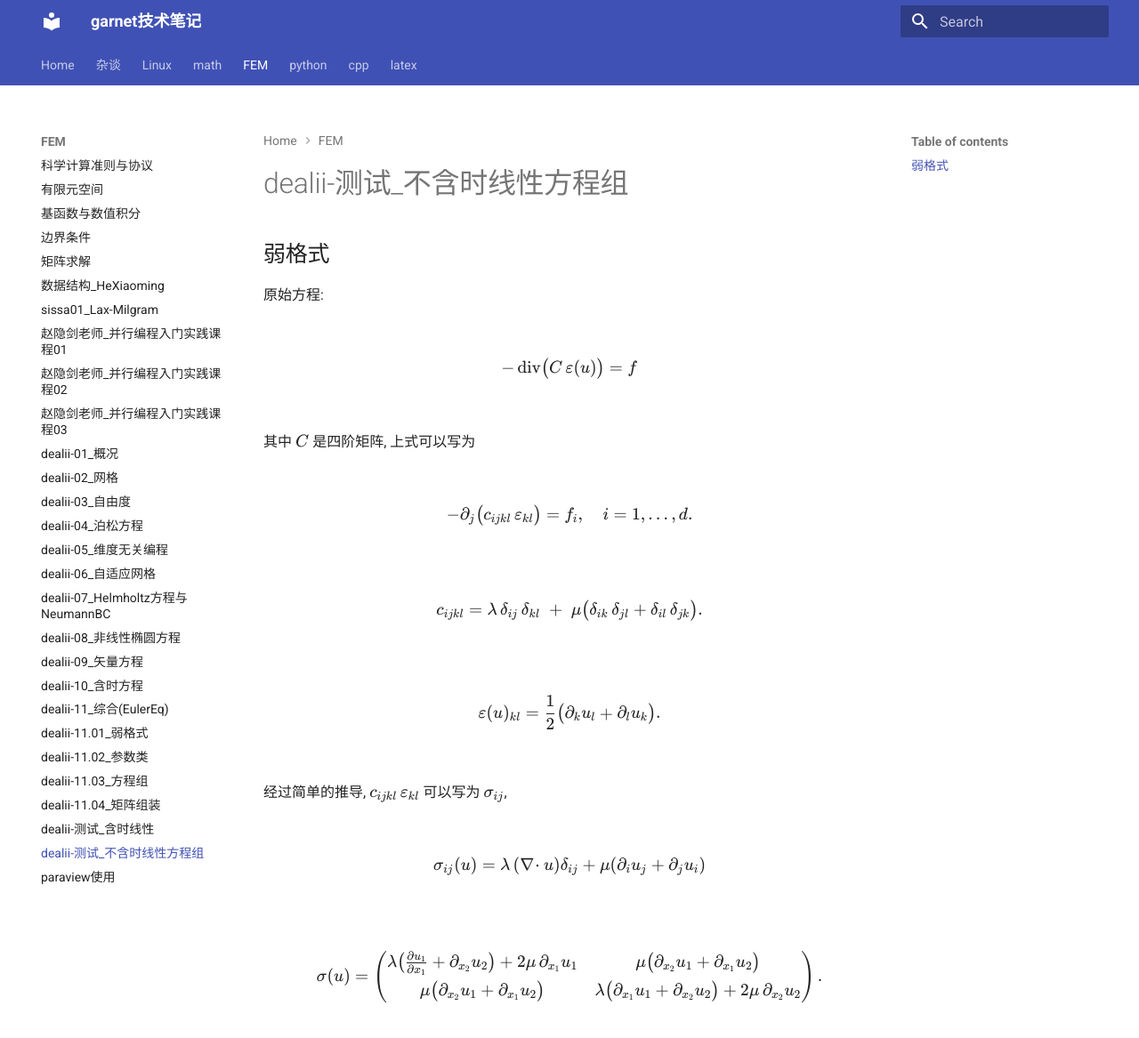
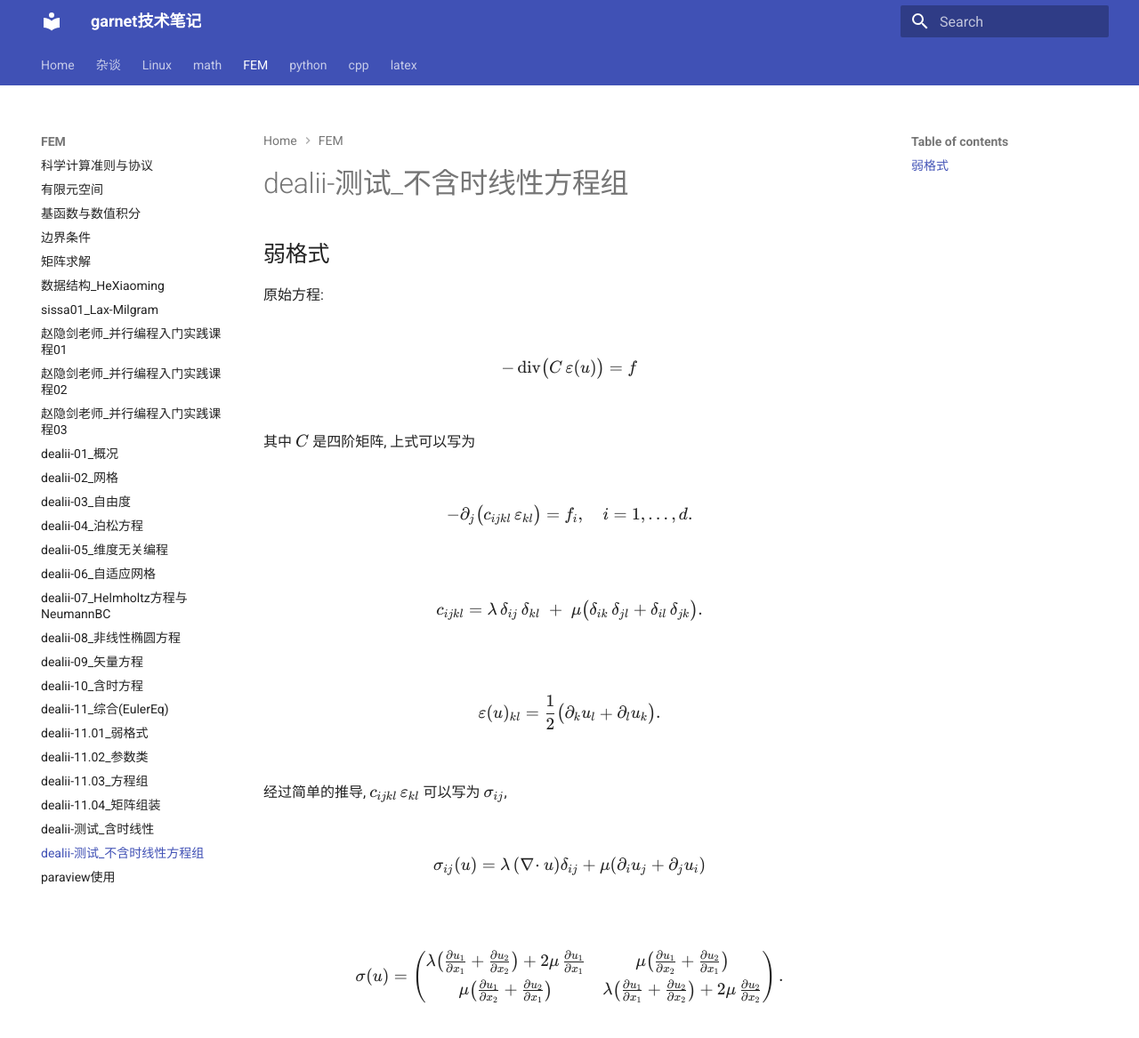
Before and after one commit to ymma98/technotes, an MkDocs documentation site: the page built from docs/FEM/dealii-测试_不含时线性方程组.md, in a window 1280 px wide and 1193 px high. Shown: the top 1167 px of the window at 89% size. Built offline with MkDocs 1.6.1 and Material for MkDocs 9.7.7, drawn with Linux system fonts in a browser that asks for light colours.

Commit message:
docs/FEM/dealii-测试_不含时线性方程组.md updated from https://stackedit.cn/

```diff
--- a/docs/FEM/dealii-测试_不含时线性方程组.md
+++ b/docs/FEM/dealii-测试_不含时线性方程组.md
@@ -31,17 +31,16 @@ $$
 $$
 \sigma(u)=
 \begin{pmatrix}
-\lambda\bigl(\frac{\partial u_1}{\partial x_1} + \partial_{x_2}u_2\bigr) + 2\mu\,\partial_{x_1}u_1
+\lambda\bigl(\frac{\partial u_1}{\partial x_1} + \frac{\partial u_2}{\partial x_2}\bigr) + 2\mu\,\frac{\partial u_1}{\partial x_1}
 &
-\mu\bigl(\partial_{x_2}u_1 + \partial_{x_1}u_2\bigr)
+\mu\bigl(\frac{\partial u_1}{\partial x_2} + \frac{\partial u_2}{\partial x_1} \bigr)
 \\[1ex]
-\mu\bigl(\partial_{x_2}u_1 + \partial_{x_1}u_2\bigr)
+\mu\bigl(\frac{\partial u_1}{\partial x_2} + \frac{\partial u_2}{\partial x_1}\bigr)
 &
-\lambda\bigl(\partial_{x_1}u_1 + \partial_{x_2}u_2\bigr) + 2\mu\,\partial_{x_2}u_2
+\lambda\bigl(\frac{\partial u_1}{\partial x_1} + \frac{\partial u_2}{\partial x_2}\bigr) + 2\mu\,\frac{\partial u_2}{\partial x_2}
 \end{pmatrix}.
 $$
 
 <!--stackedit_data:
-eyJoaXN0b3J5IjpbLTE5MjQ2NzAzNDksLTEzNjIyMDA5ODddfQ
-==
+eyJoaXN0b3J5IjpbLTI2NzAzMTc3NywtMTM2MjIwMDk4N119
 -->
```
